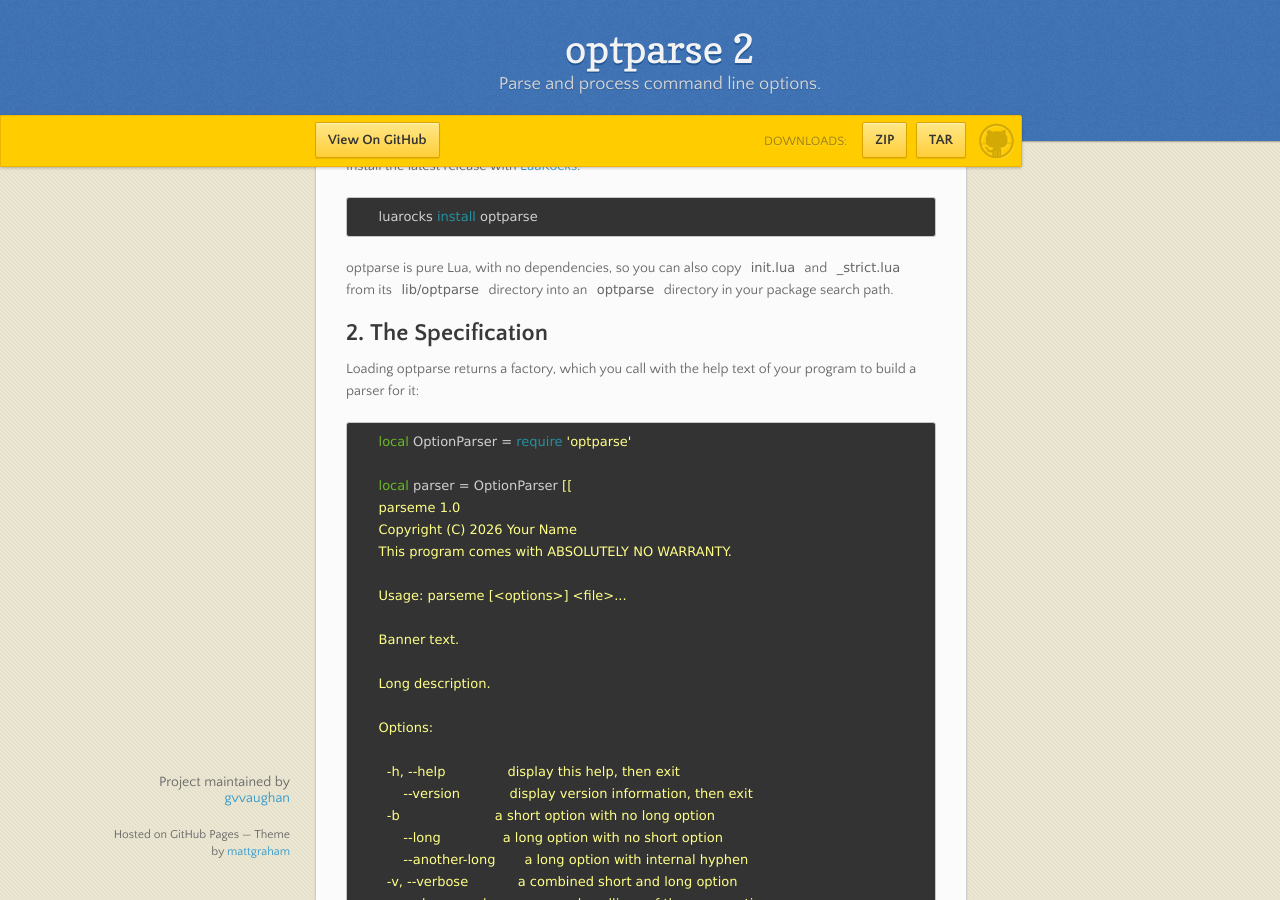
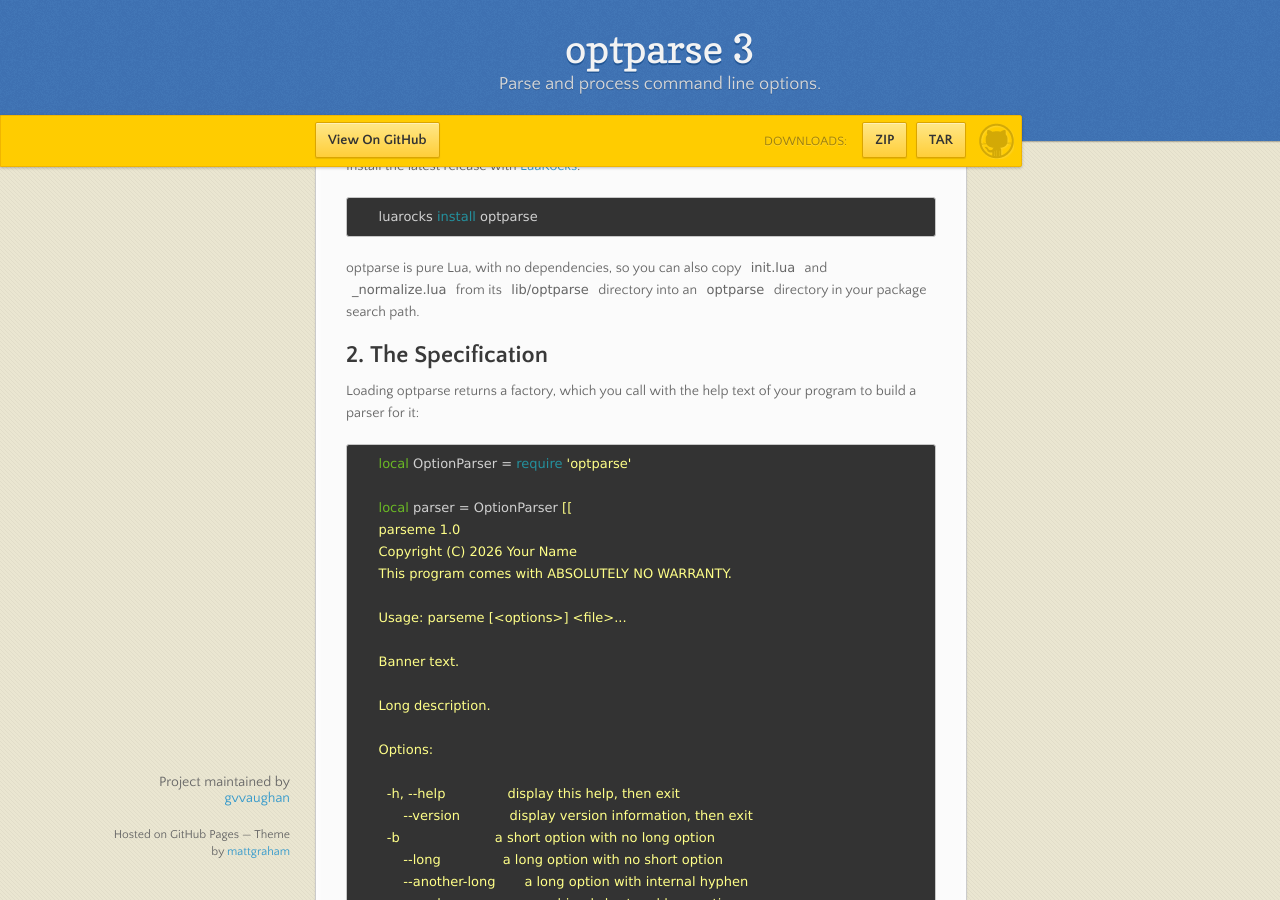
Before and after one commit to gvvaughan/optparse, a Jekyll site: the page built from index.md, in a window 1280 px wide and 900 px high, scrolled down 445 px. Built offline with Jekyll 4.4.1, drawn with Linux system fonts in a browser that asks for light colours; nearby versions of some CDN libraries; our own code applies the rules of GitHub Pages for plain Markdown files.

Commit message:
gh-pages: update to optparse 3.

```diff
--- a/_config.yml
+++ b/_config.yml
@@ -4,7 +4,7 @@
 name:         optparse
 description:  Parse and process command line options.
 forkme:       "https://github.com/gvvaughan/optparse"
-release-no:   2
+release-no:   3
 
 url:      "https://gvvaughan.github.io/optparse"
 markdown: kramdown
--- a/api/index.html
+++ b/api/index.html
@@ -3,7 +3,7 @@
 <html>
 <meta http-equiv="Content-Type" content="text/html; charset=UTF-8"/>
 <head>
-    <title>optparse 2 Reference</title>
+    <title>optparse 3 Reference</title>
     <link rel="stylesheet" href="ldoc.css" type="text/css" />
 </head>
 <body>
@@ -24,7 +24,7 @@
 
 <div id="navigation">
 <br/>
-<h1>optparse 2</h1>
+<h1>optparse 3</h1>
 
 
 
@@ -948,7 +948,7 @@
 </div> <!-- id="main" -->
 <div id="about">
 <i>generated by <a href="http://github.com/lunarmodules/ldoc">LDoc 1.5.0</a></i>
-<i style="float:right;">Last updated 2026-10-20 21:03:55 </i>
+<i style="float:right;">Last updated 2026-10-28 14:45:44 </i>
 </div> <!-- id="about" -->
 </div> <!-- id="container" -->
 </body>
--- a/index.md
+++ b/index.md
@@ -29,7 +29,7 @@
 {% endhighlight %}
 
 optparse is pure Lua, with no dependencies, so you can also copy
-`init.lua` and `_strict.lua` from its `lib/optparse` directory into an
+`init.lua` and `_normalize.lua` from its `lib/optparse` directory into an
 `optparse` directory in your package search path.
 
 
```
